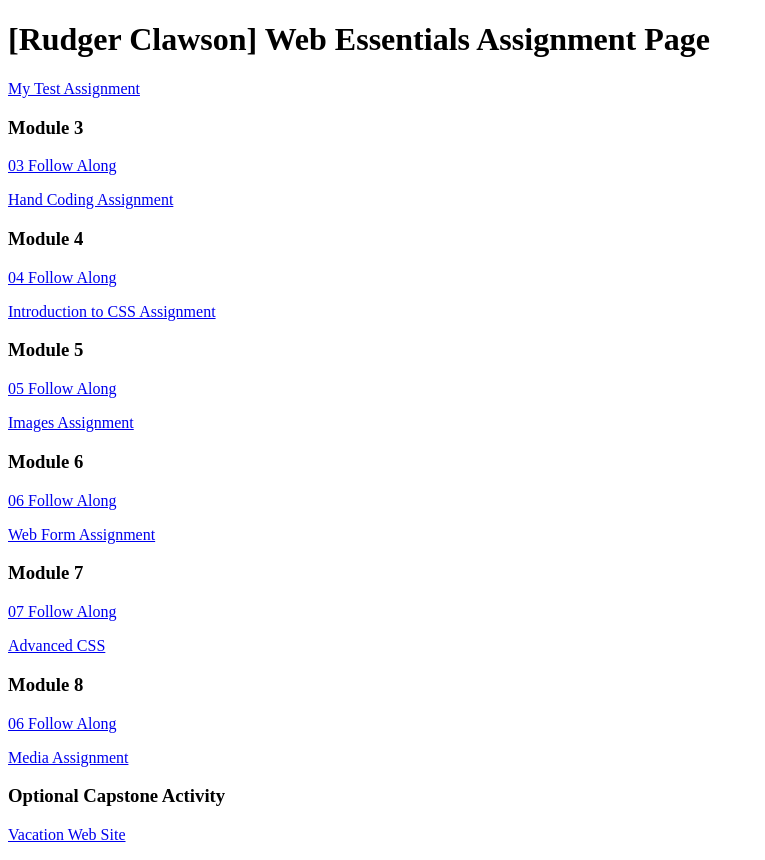
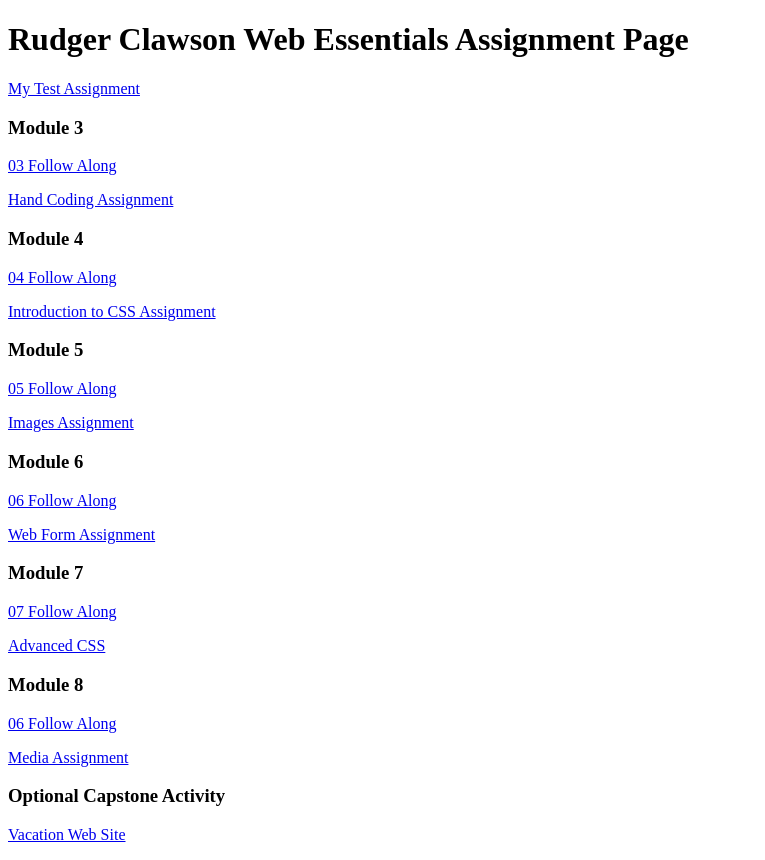
Before and after one commit to DaneClawson/dwdd1600-bad, a plain HTML site: page Index.html in a window 1280 px wide. Shown: the whole page, without its empty margins (0-765 px from the left). Drawn offline with Linux system fonts and the light colour scheme.

Commit message:
Update Index.html

```diff
--- a/Index.html
+++ b/Index.html
@@ -6,7 +6,7 @@
 		<title>dwdd 1600 assignment list page</title>
 	</head>
 	<body>
-		<h1>[Rudger Clawson] Web Essentials Assignment Page</h1>
+		<h1>Rudger Clawson Web Essentials Assignment Page</h1>
 		<p><a href="01test">My Test Assignment</a></p>
 
 		<h3>Module 3</h3>
```
